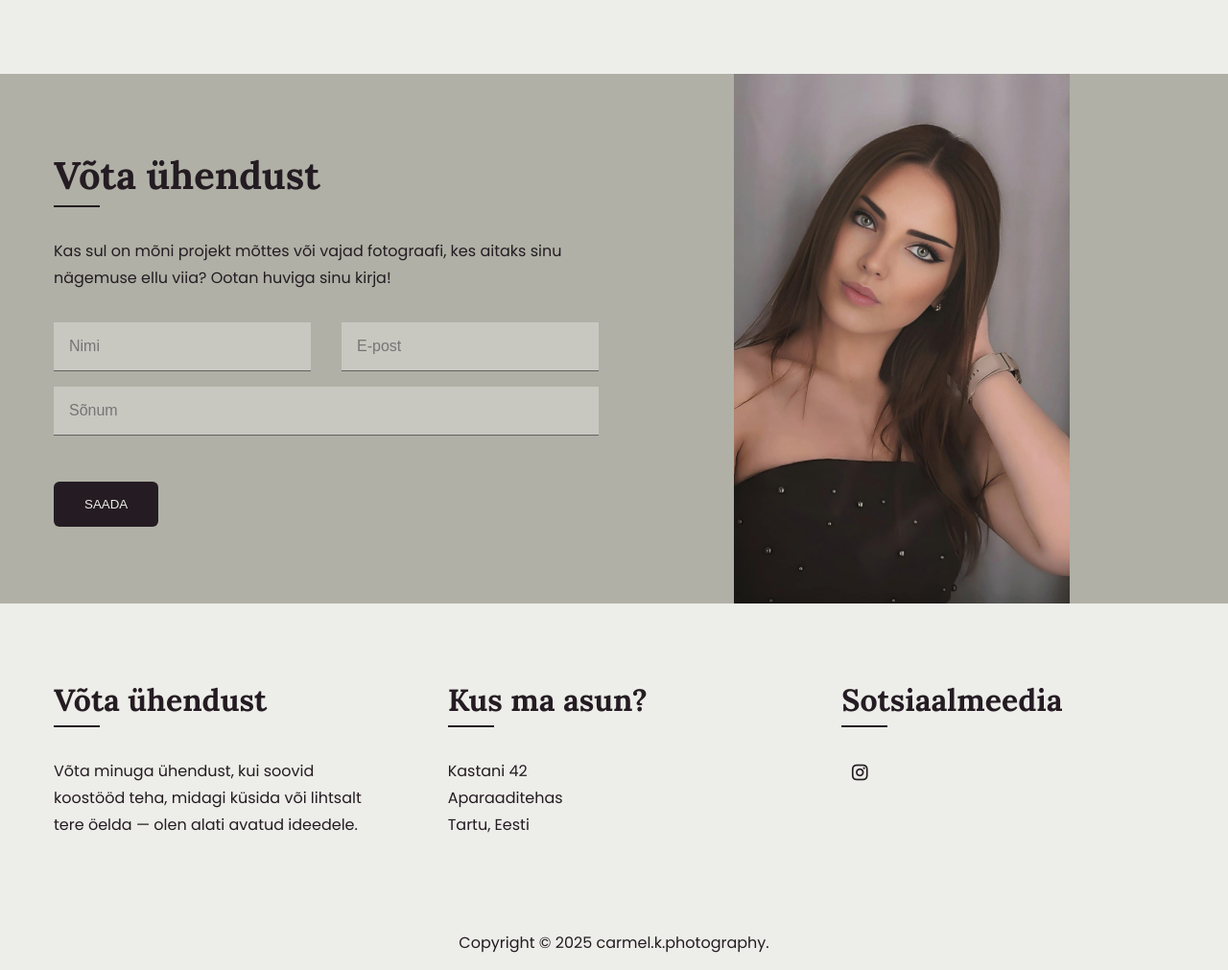
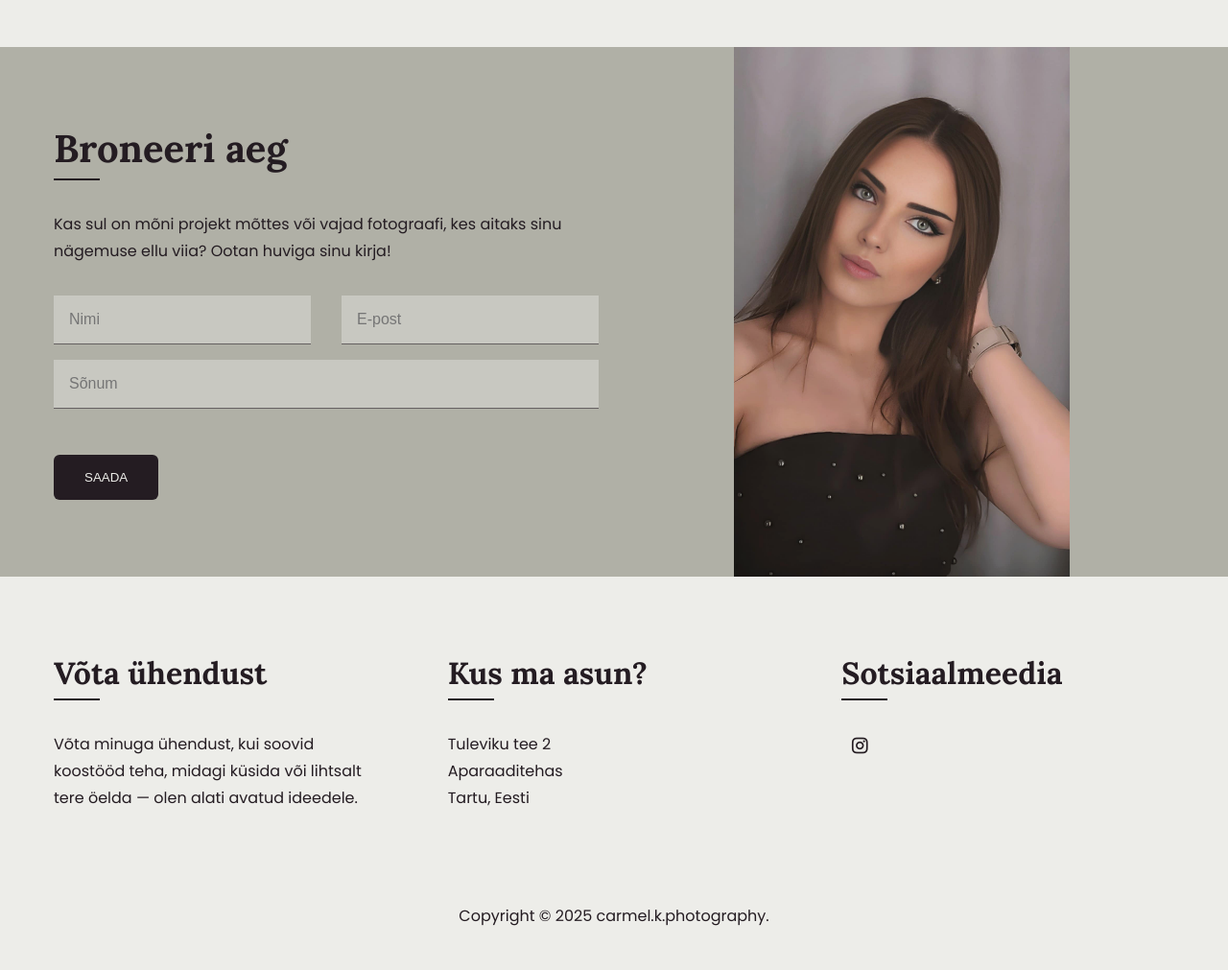
Before and after one commit to marthansschmidt/hobileht_HMTL_CSS, a plain HTML site: page index.html in a window 1280 px wide. Shown: the part 2140-3151 px from the top of the page at 96% size. After the commit the page ends 3123 px from the top, so only its background shows below. Drawn offline with nearby package versions, Linux system fonts and the light colour scheme; a web font is replaced by a local one.

Commit message:
lõplik diil

```diff
--- a/index.html
+++ b/index.html
@@ -71,7 +71,7 @@
         <p>
           Mina olen Carmel, kirglik fotograaf, kelle teekond on kasvanud
           lihtsast huvist elustiiliks. Üle kümne aasta olen jäädvustanud hetki,
-          mis räägivad lugusid — ausalt, soojalt ja loomulikult.
+          mis räägivad lugusid.
         </p>
         <p>
           Olen iseõppinud loomehing, kelle jaoks kaamera on kui teine keel. Minu
@@ -127,7 +127,7 @@
     <section class="contact" id="contact">
       <div class="section__container contact__container">
         <div class="contact__content">
-          <h2 class="section__header">Võta ühendust</h2>
+          <h2 class="section__header">Broneeri aeg</h2>
           <p>
             Kas sul on mõni projekt mõttes või vajad fotograafi, kes aitaks sinu
             nägemuse ellu viia? Ootan huviga sinu kirja!
@@ -160,7 +160,7 @@
         <div class="footer__col">
           <h4 class="section__header">Kus ma asun?</h4>
             <p>
-            Kastani 42<br />
+            Tuleviku tee 2<br />
             Aparaaditehas<br />
             Tartu, Eesti
             </p>
```
